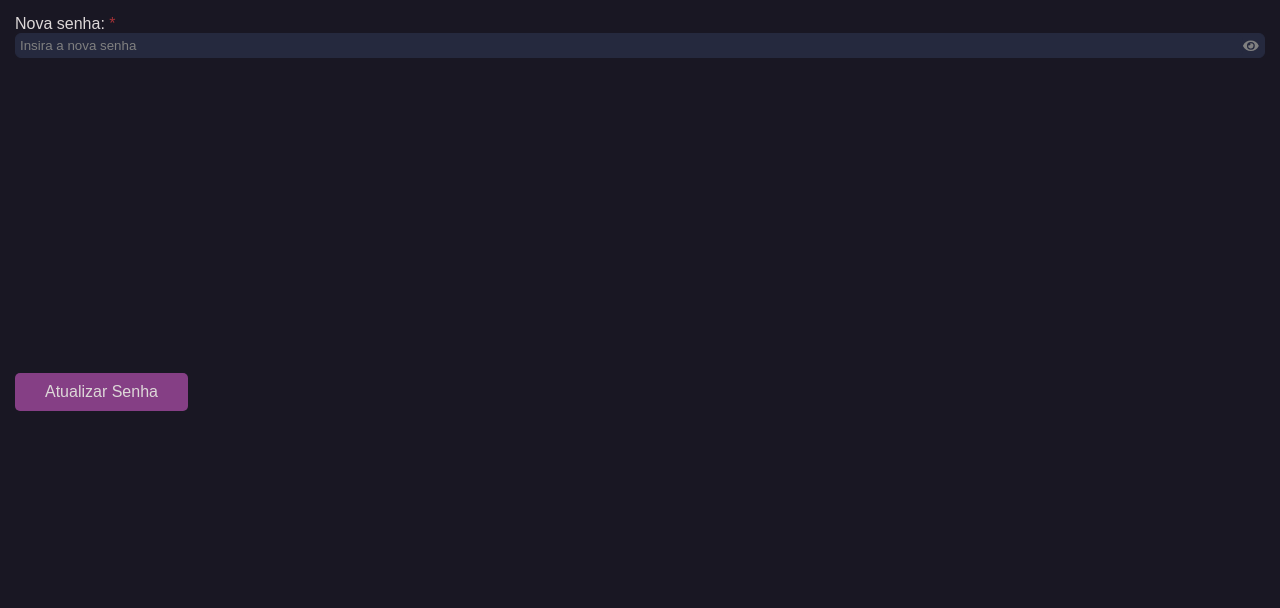
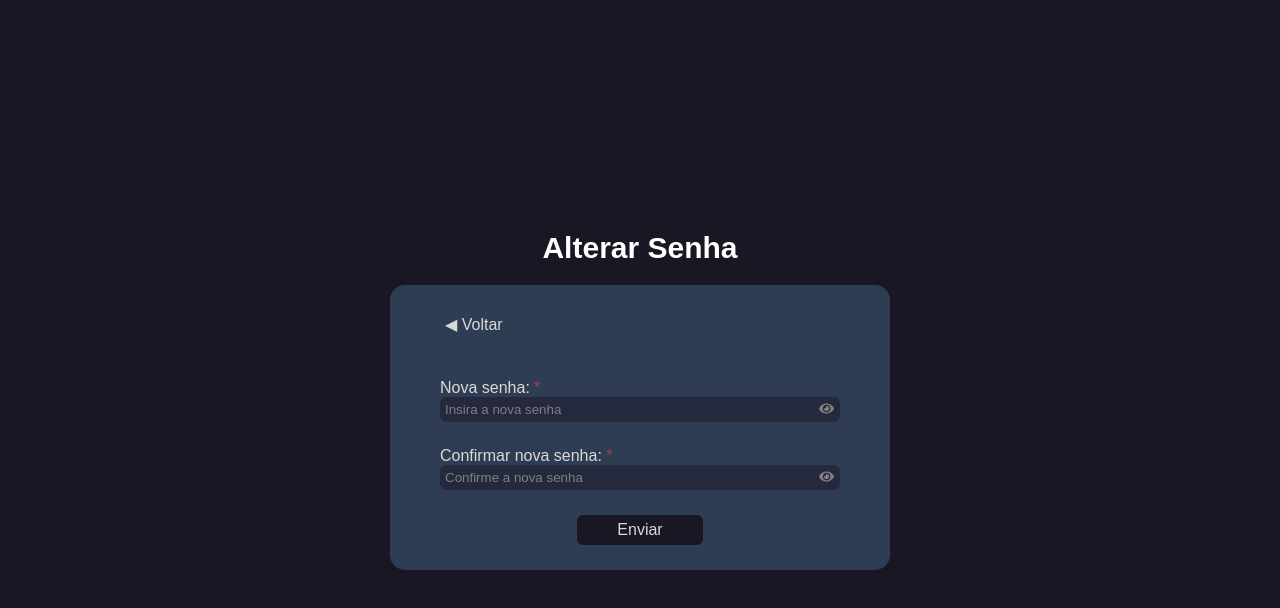
Before and after one commit to equipe-javali/API_3_FRONT, a React (Create React App) app in the folder ctrl-a/: page /AlterarSenha in a window 1280 px wide. Shown: the top 608 px of the page. Built offline with nearby package versions, Linux system fonts and the light colour scheme.

Commit message:
3 - Adicionanando css para alterar senha

```diff
--- a/ctrl-a/src/pages/alterarSenha.tsx
+++ b/ctrl-a/src/pages/alterarSenha.tsx
@@ -1,9 +1,9 @@
 import React, { FormEvent, useEffect, useState } from 'react';
-import './css/atualizaUsuario.css'
+import './css/alterarSenha.css'
 import RespostaSistema from '../components/respostaSistema';
 import getLocalToken from '../utils/getLocalToken';
 import CampoSenha from '../components/CampoSenha';
-import { useParams } from 'react-router-dom';
+import { Link } from 'react-router-dom';
 
 export default function AlterarSenha() {
   const [textoResposta, setTextoResposta] = useState('');
@@ -23,12 +23,14 @@ export default function AlterarSenha() {
 
 
   const [avisoSenha, setAvisoSenha] = useState<string | undefined>(undefined);
+  const [avisoConfirmarSenha, setAvisoConfirmarSenha] = useState<string | undefined>(undefined);
   const campoSenha = CampoSenha(
     "Nova senha:",
     "Insira a nova senha",
     true,
     avisoSenha
   );
+  const confirmarSenha = CampoSenha("Confirmar nova senha:", "Confirme a nova senha", true, avisoConfirmarSenha)
 
   const usuario = localStorage.getItem("usuario")
 
@@ -37,6 +39,13 @@ export default function AlterarSenha() {
     if (campoSenha.dado === '') {
       setAvisoSenha("Insira a nova senha");
       return;
+    } else if (confirmarSenha.dado === '') {
+      setAvisoConfirmarSenha("Confirme a nova senha")
+      return
+    } else if (confirmarSenha.dado != campoSenha.dado) {
+      setAvisoSenha("Os dois campos devem ser preenchidos com o mesmo valor");
+      setAvisoConfirmarSenha("Os dois campos devem ser preenchidos com o mesmo valor")
+      return
     }
 
     if (usuario !== null) {
@@ -74,16 +83,15 @@ export default function AlterarSenha() {
   }
 
   return (
-    <>
+    <div className='AlterarSenha'>
       <RespostaSistema textoResposta={textoResposta} tipoResposta={tipoResposta} onClose={fechaPopUp} />
-      <form className='divAtualizarUsuario' onSubmit={handleSubmit}>
-        <div>
-          {campoSenha.codigo}
-        </div>
-        <div>
-          <input type='submit' className='buttonAtualizar' value='Atualizar Senha' />
-        </div>
+      <h1 className='titulo'>Alterar Senha</h1>
+      <form className='form-alterarSenha' onSubmit={handleSubmit}>
+        <Link className="retornarLogin" to={'/'}>◀ Voltar</Link>
+        {campoSenha.codigo}
+        {confirmarSenha.codigo}
+        <input type='submit' className='buttonAtualizar' value='Enviar' />
       </form>
-    </>
+    </div>
   )
 }
--- /dev/null
+++ b/ctrl-a/src/pages/css/alterarSenha.css
@@ -0,0 +1,59 @@
+.AlterarSenha {
+    display: flex;
+    flex-direction: column;
+    align-items: center;
+    justify-content: center;
+    min-width: 10vw;
+    min-height: 100vh;
+}
+
+.AlterarSenha .titulo {
+    color: var(--branco);
+    font-family: Arial, sans-serif;
+    font-size: 30px;
+    margin-bottom: 20px;
+    text-align: center;
+}
+
+.AlterarSenha .form-alterarSenha {
+    align-items: center;
+    background-color: var(--cor8);
+    border-radius: 15px;
+    display: flex;
+    flex-direction: column;
+    gap: 25px;
+    max-width: 500px;
+    padding: 25px 50px;
+    width: 100%;
+}
+
+.AlterarSenha .retornarLogin {
+    all: unset;
+    align-self: flex-start;
+    cursor: pointer;
+    padding: 5px;
+    margin-bottom: 15px;
+}
+
+.AlterarSenha .retornarLogin:hover {
+    background-color: #ffffffae;
+    border-radius: 5px;
+}
+
+.AlterarSenha input[type="submit"] {
+    background-color: var(--cor7);
+    color: var(--branco1);
+    cursor: pointer;
+    border-radius: 6px;
+    margin: 0 auto;
+    padding: 6px 40px;
+}
+
+.AlterarSenha input[type="submit"]:hover {
+    background-color: var(--cor4);
+    transition: background-color 0.2s ease,
+}
+
+.AlterarSenha input[type="submit"]:active {
+    transform: scale(0.95);
+}
--- a/ctrl-a/src/pages/relatorioAtivos.tsx
+++ b/ctrl-a/src/pages/relatorioAtivos.tsx
@@ -162,7 +162,7 @@ export default function RelatorioAtivos({ dataInicio, dataFim, onTipoAtivoChange
 
             <div className="linha2Ativos">
                 <div className="statusAtivos">
-                    {chartDataReady &&
+
                     <Pie
                         width={200}
                         height={100}
@@ -204,11 +204,11 @@ export default function RelatorioAtivos({ dataInicio, dataFim, onTipoAtivoChange
                             },
                         }}
                     />
-                    }
+
                 </div>
 
                 <div className="qntdLocalAtivos">
-                    {chartDataReady &&
+
                     <Bar options={{
                         responsive: true,
                         plugins: {
@@ -233,7 +233,7 @@ export default function RelatorioAtivos({ dataInicio, dataFim, onTipoAtivoChange
                         ]
                     }}
                     />
-                    }
+
                 </div>
             </div>
         </div>
```
Lines whose indentation alone changed are shown as unchanged.
